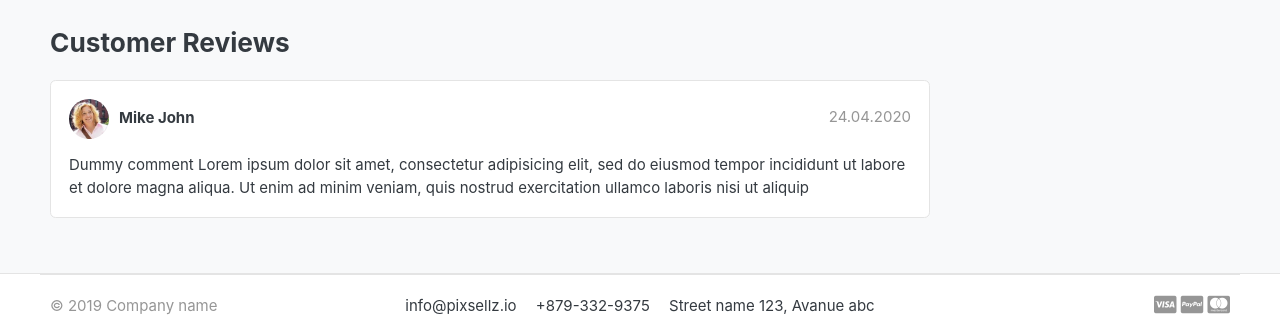
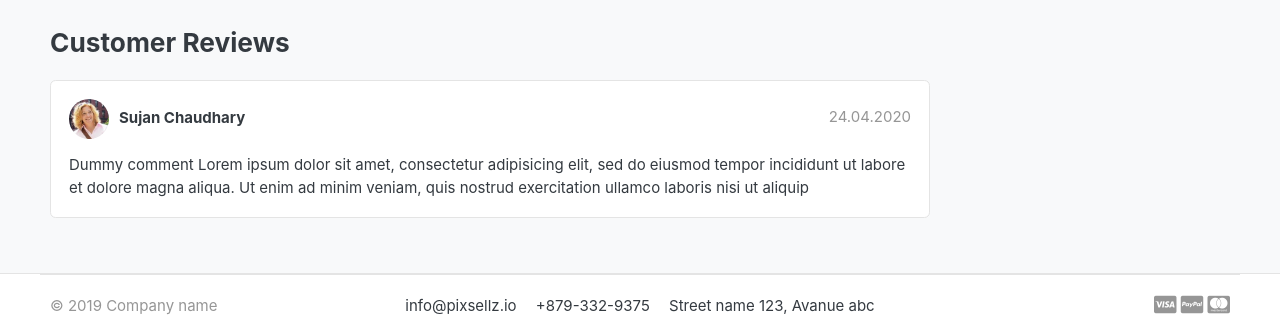
Before and after one commit to sujan5655/Advanced-Ecommer-Project, a Django app: page /store/jeans/blue-shirt/ in a window 1280 px wide. Shown: the part 667-986 px from the top of the page. Run offline with Django 5.2, Linux system fonts and the light colour scheme; data comes from the database, SQL or seed files in the repository; some libraries are stand-ins or nearby versions; some web fonts are replaced.

Commit message:
added some features

```diff
--- a/templates/store/product_detail.html
+++ b/templates/store/product_detail.html
@@ -107,7 +107,7 @@
             />
             <div class="text">
               <span class="date text-muted float-md-right">24.04.2020 </span>
-              <h6 class="mb-1">Mike John</h6>
+              <h6 class="mb-1">Sujan Chaudhary</h6>
             </div>
           </div>
           <!-- icontext.// -->
```
